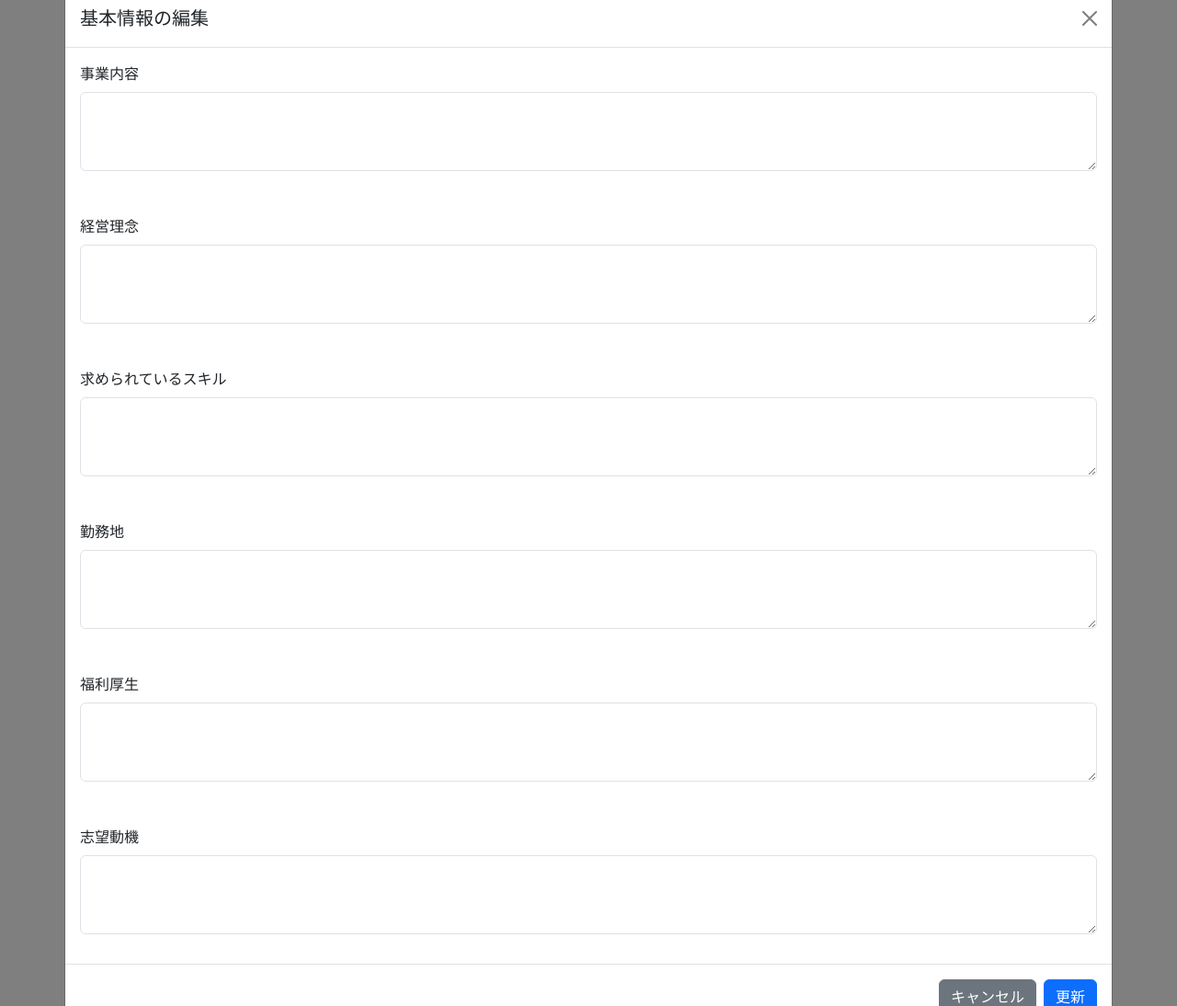
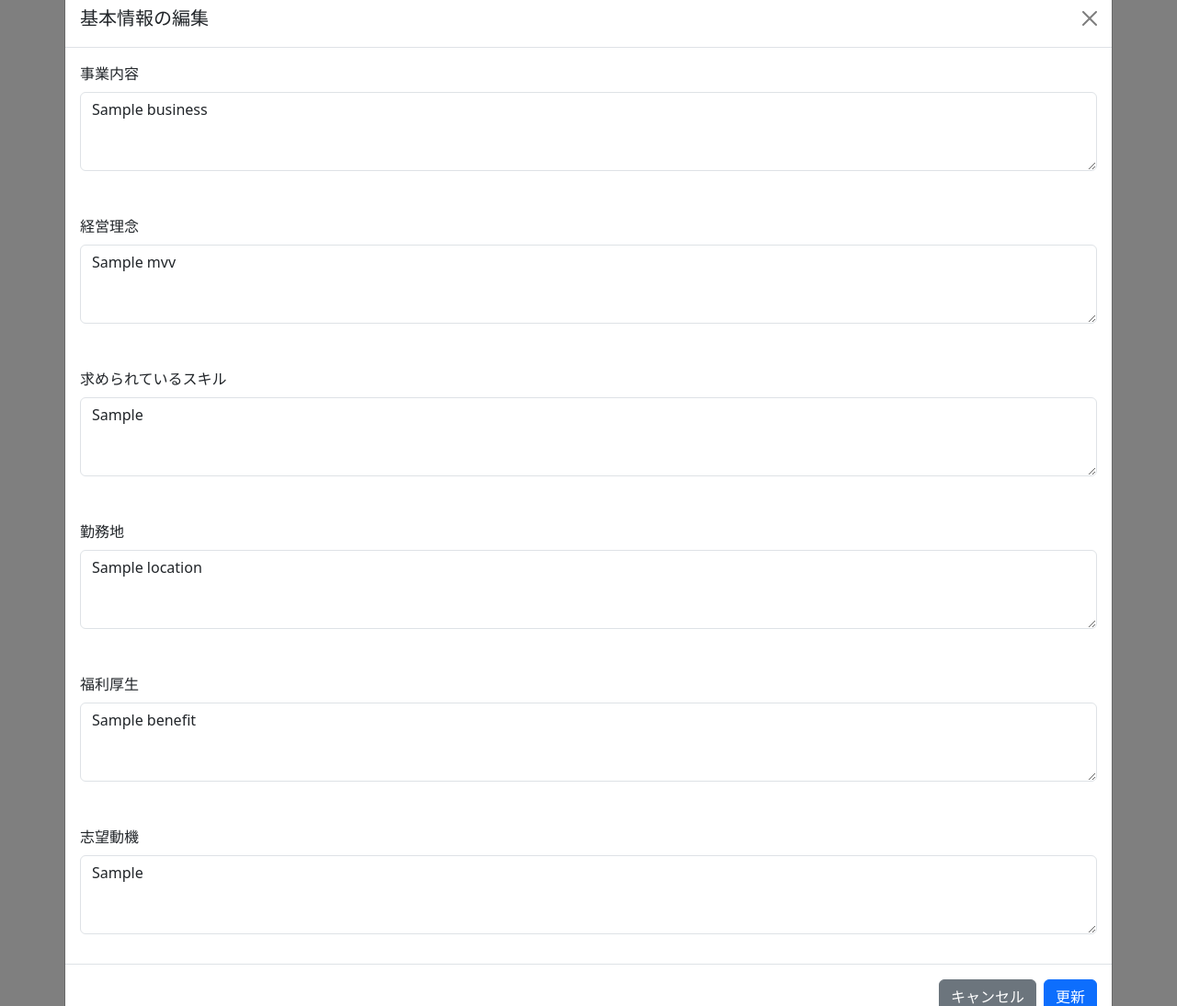
Before and after one commit to kmusicsports/JobCollection, a Flask app: template python/app/templates/companyInfo.html in a window 1280 px wide, after a click on "編集". Shown: the part 40-1134 px from the top of the page at 92% size. Run offline with Flask 3, Linux system fonts and the light colour scheme; the template is opened without the code that fills it: most values are stand-ins (such as "Sample title", 1, 10 or a date in 2020).

Commit message:
企業の基本情報に関する処理の更新

```diff
--- a/python/app/templates/companyInfo.html
+++ b/python/app/templates/companyInfo.html
@@ -54,42 +54,42 @@
 
           <div class="mb-3">
             <label for="inputBusiness" class="form-label">事業内容</label>
-            <textarea rows="3" type="text" class="form-control" id="inputBusiness" name="business" value="{{ context.company_info.business }}"></textarea>
+            <textarea rows="3" type="text" class="form-control" id="inputBusiness" name="business" placeholder="例：Webサービス開発">{{ context.company_info.business if context.company_info.business else '' }}</textarea>
           </div>
         </div>
 
         <div class="modal-body">
           <div class="mb-3">
             <label for="inputMvv" class="form-label">経営理念</label>
-            <textarea rows="3" type="text" class="form-control" id="inputMvv" name="mvv" value="{{ context.company_info.mvv }}"></textarea>
+            <textarea rows="3" type="text" class="form-control" id="inputMvv" name="mvv" placeholder="例：社会に貢献すること">{{ context.company_info.mvv if context.company_info.mvv else '' }}</textarea>
           </div>
         </div>
 
         <div class="modal-body">
           <div class="mb-3">
             <label for="inputRequiredSkill" class="form-label">求められているスキル</label>
-            <textarea rows="3" type="text" class="form-control" id="inputRequiredSkill" name="required_skill" value="{{ context.company_info.required_skill }}"></textarea>
+            <textarea rows="3" type="text" class="form-control" id="inputRequiredSkill" name="required_skill" placeholder="例：TOIECスコア700点以上、コミュニケーションスキル、基本情報技術者">{{ context.company_info.required_skill if context.company_info.required_skill else '' }}</textarea>
           </div>
         </div>
 
         <div class="modal-body">
           <div class="mb-3">
             <label for="inputLocation" class="form-label">勤務地</label>
-            <textarea rows="3" type="text" class="form-control" id="inputLocation" name="location" value="{{ context.company_info.location }}"></textarea>
+            <textarea rows="3" type="text" class="form-control" id="inputLocation" name="location" placeholder="例：本社:東京都港区、支社:大阪府北区">{{ context.company_info.location if context.company_info.location else '' }}</textarea>
           </div>
         </div>
 
         <div class="modal-body">
           <div class="mb-3">
             <label for="inputBenefit" class="form-label">福利厚生</label>
-            <textarea rows="3" type="text" class="form-control" id="inputBenefit" name="benefit" value="{{ context.company_info.benefit }}"></textarea>
+            <textarea rows="3" type="text" class="form-control" id="inputBenefit" name="benefit" placeholder="例：住宅手当、交通費手当">{{ context.company_info.benefit if context.company_info.benefit else '' }}</textarea>
           </div>
         </div>
 
         <div class="modal-body">
           <div class="mb-3">
             <label for="inputApplyingMotivation" class="form-label">志望動機</label>
-            <textarea rows="3" type="text" class="form-control" id="inputApplyingMotivation" name="applying_motivation" value="{{ context.company_info.applying_motivation }}"></textarea>
+            <textarea rows="3" type="text" class="form-control" id="inputApplyingMotivation" name="applying_motivation" placeholder="例：御社の経営理念に共感しました。">{{ context.company_info.applying_motivation if context.company_info.applying_motivation else '' }}</textarea>
           </div>
         </div>
 
```
